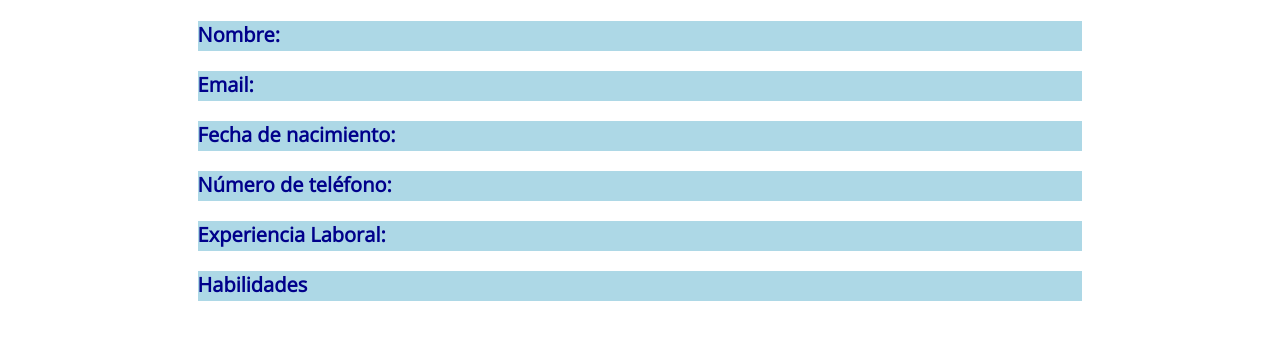
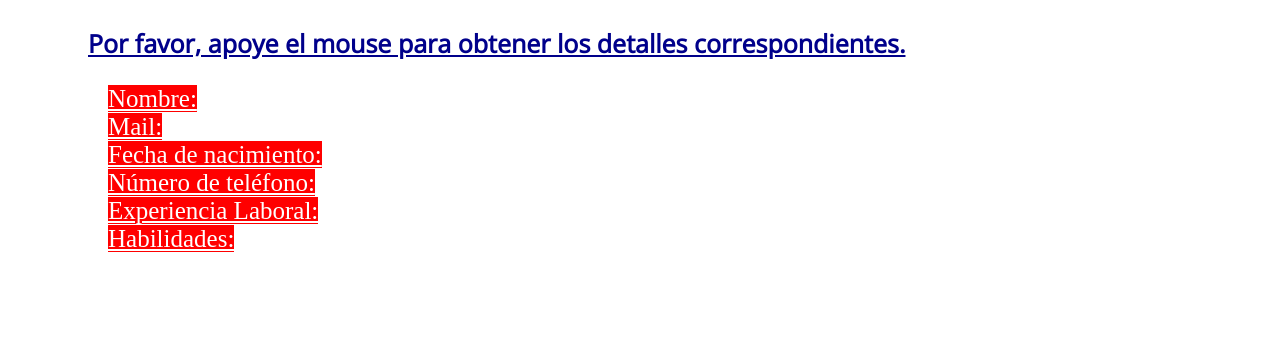
Before and after one commit to Emiliano-Orcesi/Curriculum-Vitae, a plain HTML site: page CV_ActividadFinal.html in a window 1280 px wide. Shown: the part 311-650 px from the top of the page. Drawn offline with nearby package versions, Linux system fonts and the light colour scheme.

Commit message:
Actualización del commit

```diff
--- a/CV_ActividadFinal.html
+++ b/CV_ActividadFinal.html
@@ -13,21 +13,13 @@
     <link href="https://fonts.googleapis.com/css2?family=Open+Sans&family=Roboto:wght@100&display=swap" rel="stylesheet">
 </head>
 <body>
-
     <img src="https://randomuser.me/api/portraits/men/30.jpg" alt="Imagen de CV no cargada" height="300px" width="300px">
-    <div id="nom" onmouseenter=evento1()> <p>Nombre: </p>
-    </div>
-    <div id="nom" onmouseenter=evento2()> <p>Email: </p>
-    </div>
-    <div id="nom" onmouseenter=evento3()> <p>Fecha de nacimiento: </p>
-    </div>
-    <div id="nom" onmouseenter=evento4()> <p>Número de teléfono:</p>
-    </div>
-    <div id="nom" onmouseenter=evento5()> <p>Experiencia Laboral: </p>
-    </div>
-    <div id="nom" onmouseenter=evento6()> <p>Habilidades</p>
-    </div>
-
-    <script src="app.js"></script>
+    <p>Por favor, apoye el mouse para obtener los detalles correspondientes.</p>
+    <a href=" " title="Zack Richardson">Nombre:</a> <br>
+    <a href=" " title="zack.richardson@example.com">Mail:</a> <br>
+    <a href=" " title="7/2/1998">Fecha de nacimiento:</a> <br>
+    <a href=" " title="(541) 652-0899">Número de teléfono:</a> <br>
+    <a href=" " title="Lorem Ipsum">Experiencia Laboral:</a> <br>
+    <a href=" " title="Lorem Ipsum">Habilidades:</a> <br>
 </body>
 </html>
--- a/app.js
+++ /dev/null
@@ -1,21 +0,0 @@
-
-
-
-function evento1() {
-    alert('Zack Richardson')
-}
-function evento2() {
-    alert('zack.richardson@example.com')
-}
-function evento3() {
-    alert('7/2/1998')
-}
-function evento4() {
-    alert('(541) 652-0899')
-}
-function evento5() {
-    alert('Lorem Ipsum ')
-}
-function evento6() {
-    alert('Lorem Ipsum ')
-}
--- a/pagina_de_estilos.css
+++ b/pagina_de_estilos.css
@@ -1,9 +1,11 @@
 p{
     font-family: 'Open Sans', sans-serif;
-    font-size: 20px;
+    font-size: 25px;
     font-weight: bold;
     margin-right: 5px;
     padding-right: 5px;
+    margin-left: 80px;
+    text-decoration: underline;
     color: darkblue;
 }
  span{
@@ -17,3 +19,14 @@ margin: auto;
 background-color: lightblue;
 color: white;
 }
+
+a{
+    font-size: 25px;
+    width: 70%;
+    height: 30px;
+    margin: auto;
+    background-color: red;
+    color: white;
+    margin: color blue;
+    margin-left: 100px;
+    }
```
